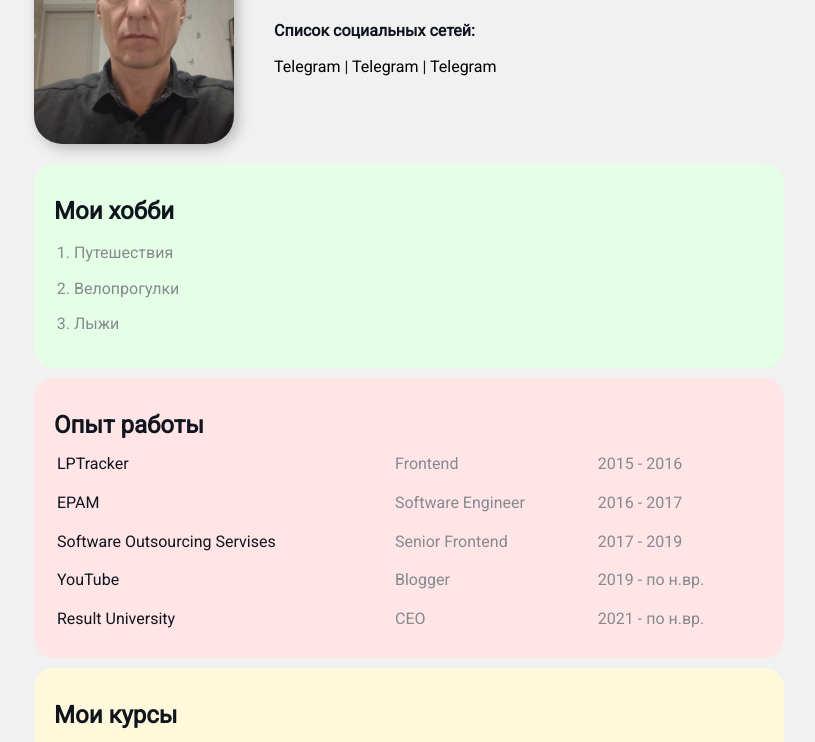
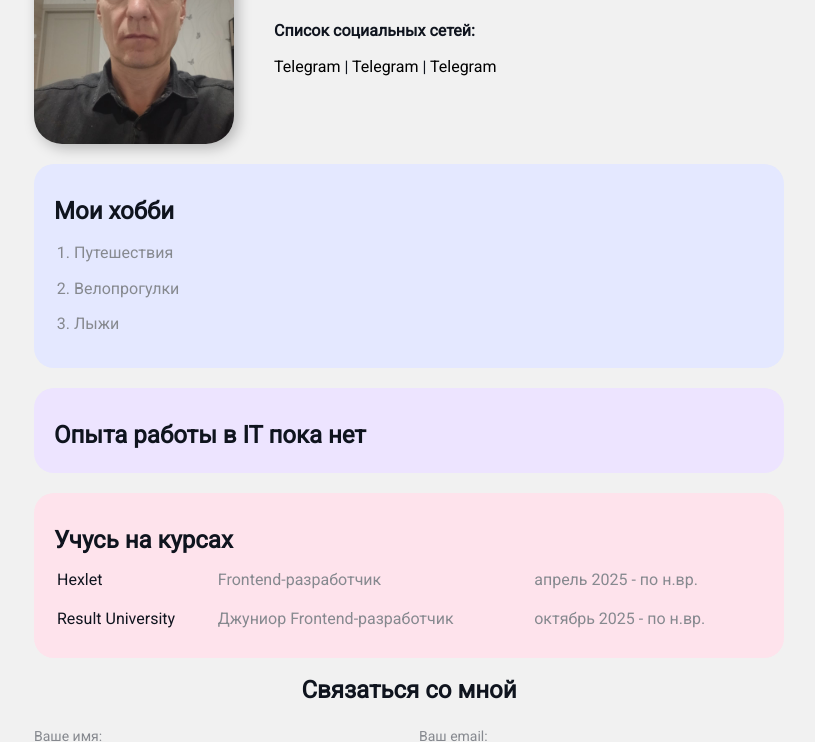
Before and after one commit to la-moche/resume, a plain HTML site: page index.html in a window 1280 px wide. Shown: the part 161-903 px from the top of the page, without its empty margins (231-1046 px from the left). Drawn offline with Linux system fonts and the light colour scheme.

Commit message:
Add files via upload

```diff
--- a/index.html
+++ b/index.html
@@ -10,13 +10,14 @@
   </head>
   <body>
     <div class="container">
+
       <div class="info">
         <img src="imgs/avatar.jpg" class="avatar" alt="Александр Смирнов" />
+
         <div class="info-text">
           <h1>Александр Смирнов</h1>
 
           <p>Изучаю <strong>Фронтэнд</strong></p>
-
           <p>Люблю <em>путешествовать и программировать</em></p>
 
           <h4>Список социальных сетей:</h4>
@@ -27,9 +28,10 @@
           |
           <a href="https://t.me/une_mouche" target="_blank">Telegram</a>
         </div>
+
       </div>
 
-      <div class="card bg-green">
+      <div class="card bg-hobby">
         <h2>Мои хобби</h2>
 
         <ol class="list">
@@ -39,17 +41,17 @@
         </ol>
       </div>
 
-      <div class="card bg-red">
-        <h2>Опыт работы</h2>
+      <div class="card bg-work">
+        <h2>Опыта работы в IT пока нет</h2>
 
-        <table class="table">
-          <!-- <thead>
+        <!-- <table class="table">
+          <thead>
             <tr>
               <th>Название</th>
               <th>Должность</th>
               <th>Год</th>
             </tr>
-          </thead> -->
+          </thead>
           <tbody>
             <tr>
               <td>LPTracker</td>
@@ -77,15 +79,28 @@
               <td>2021 - по н.вр.</td>
             </tr>
           </tbody>
-        </table>
+        </table> -->
       </div>
 
-      <div class="card bg-yellow">
-        <h2>Мои курсы</h2>
-        <ul class="link-list">
+      <div class="card bg-courses">
+        <h2>Учусь на курсах</h2>
+<table class="table">
+  <tr>
+    <td>Hexlet</td>
+    <td>Frontend-разработчик</td>
+    <td>апрель 2025 - по н.вр.</td>
+  </tr>
+  <tr>
+    <td>Result University</td>
+    <td>Джуниор Frontend-разработчик</td>
+    <td>октябрь 2025 - по н.вр.</td>
+  </tr>
+</table>
+
+        <!-- <ul class="link-list">
           <li>Профессия Джуниор Frontend-разработчик</li>
           <li>Все курсы</li>
-        </ul>
+        </ul> -->
       </div>
 
       <form action="/" class="form">
--- a/styles.css
+++ b/styles.css
@@ -35,17 +35,20 @@ a:visited {
   padding-top: 30px;
 }
 
-/* .avatar {
-  width: 200px;
-  border-radius: 28px;
-  box-shadow: 4px 4px 14px rgba(0, 0, 0, 0.25);
-} */
-
 .avatar {
   width: 200px;
   height: auto; /* Сохраняем пропорции */
   border-radius: 28px;
   box-shadow: 4px 4px 14px rgba(0, 0, 0, 0.25);
+}
+
+.info {
+  display: flex;
+  margin-bottom: 20px;
+}
+
+.info-text {
+  margin-left: 40px;
 }
 
 @media (max-width: 768px) {
@@ -56,16 +59,9 @@ a:visited {
   .info {
     flex-direction: column;
     align-items: center;
+    /* display: block;
+    text-align: center; */
   }
-}
-
-.info {
-  display: flex;
-  margin-bottom: 20px;
-}
-
-.info-text {
-  margin-left: 40px;
 }
 
 .info-text p {
@@ -82,23 +78,23 @@ a:visited {
 .card {
   border-radius: 20px;
   padding: 15px 20px;
-  margin-bottom: 10px;
+  margin-bottom: 20px;
 }
 
 .card h2 {
   margin-bottom: 10px;
 }
 
-.bg-yellow {
-  background-color: #fff9dc;
+.bg-hobby {
+  background-color: #e4e8ff;
 }
 
-.bg-red {
-  background-color: #ffe5e5;
+.bg-work {
+  background-color: #ede4ff;
 }
 
-.bg-green {
-  background-color: #e5ffe7;
+.bg-courses {
+  background-color: #fee3ec;
 }
 
 .btn {
@@ -152,8 +148,8 @@ a:visited {
 }
 
 .form-row {
+  display: flex;
   margin-bottom: 10px;
-  display: flex;
 }
 
 .form-row .form-group {
@@ -165,6 +161,21 @@ a:visited {
 
 .form-row .form-group:last-child {
   margin-right: 0;
+}
+
+@media (max-width: 768px) {
+  .form-row {
+    flex-direction: column;
+    align-items: center;
+    /* display: block; */
+  }
+
+  .form-row
+  .form-group {
+    width: 100%;
+    margin-right: 0;
+    margin-bottom: 10px;
+  }
 }
 
 .form-group label {
```
